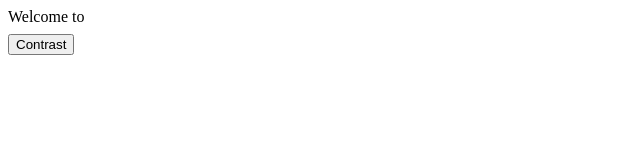
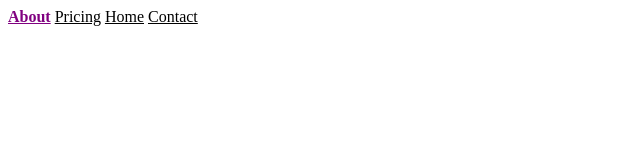
Before and after one commit to ProgramTaskforce/css-crashcourse, a plain HTML site: page index.html in a window 1280 px wide. Shown: the whole page, without its empty margins (0-640 px from the left). Drawn offline with Linux system fonts and the light colour scheme.

Commit message:
Block Element Modifier

```diff
--- a/index.html
+++ b/index.html
@@ -8,7 +8,11 @@
     <link rel="stylesheet" href="./style.css" />
   </head>
   <body>
-    <div>Welcome to</div>
-    <button>Contrast</button>
+    <nav class="nav">
+      <a href="" class="nav__link nav__link--active" >About</a>
+      <a href="" class="nav__link" >Pricing</a>
+      <a href="" class="nav__link" >Home</a>
+      <a href="" class="nav__link" >Contact</a>
+    </nav>
 </body>
 </html>
--- a/style.css
+++ b/style.css
@@ -1,26 +1,8 @@
-div{
-    transition: background-color 900ms;
+.nav__link {
+    color: black;
 }
 
-div:hover{
-background-color: rgba(0, 0, 0, 0.5);
+.nav__link--active {
+color: purple;
+font-weight: bold;
 }
-
-button{
-    animation: float 2000ms infinite alternate-reverse;
-    transition: all 700ms;
-}
-
-button:hover{
-    background-color: black;
-    color: white;
-}
-
-@keyframes float {
-  0% {
-transform: translateY(0);
-  }
-  100% {
-transform: translateY(10px);
-  }
-}
```
